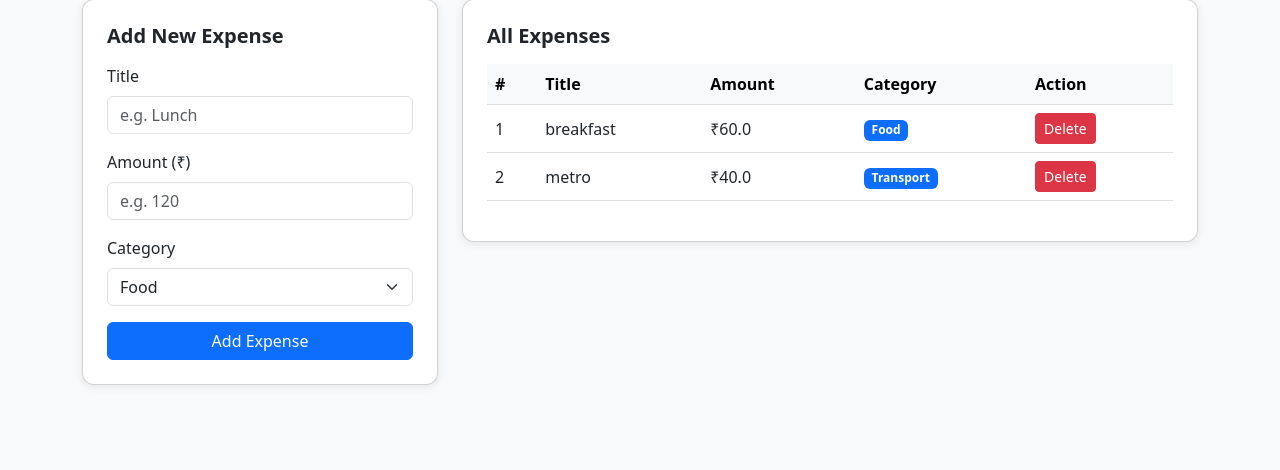
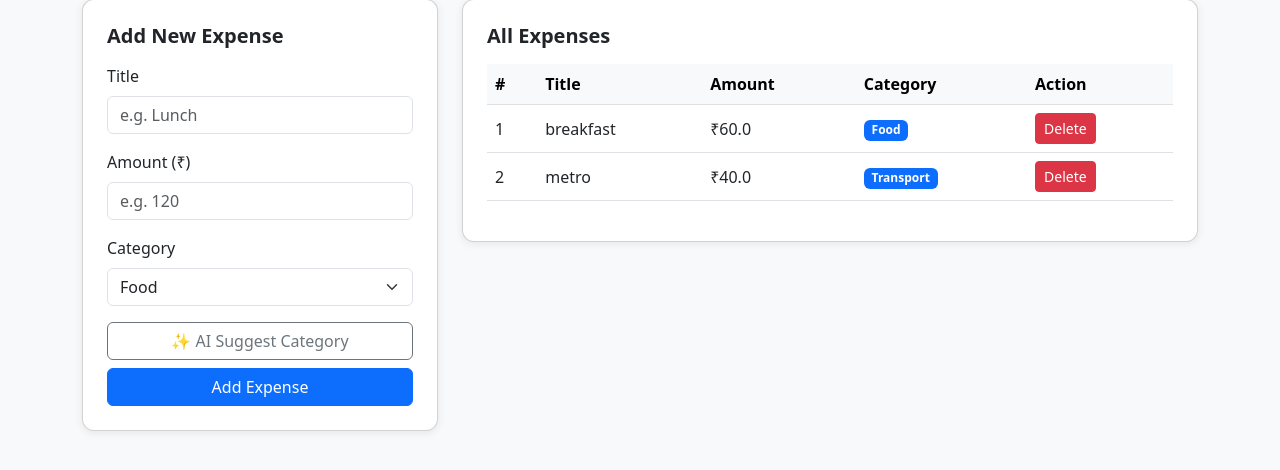
Before and after one commit to praritsharma02-hub/expense-tracker, a Flask app: page / in a window 1280 px wide. Shown: the part 103-573 px from the top of the page. Run offline with Flask 3, Linux system fonts and the light colour scheme; data comes from the database, SQL or seed files in the repository.

Commit message:
Add AI category suggestion using Gemini API

```diff
--- a/app.py
+++ b/app.py
@@ -1,4 +1,5 @@
-from flask import Flask, render_template, request, redirect
+from flask import Flask, render_template, request, redirect, jsonify
+import requests
 import sqlite3
 
 app = Flask(__name__)
@@ -44,7 +45,35 @@ def delete_expense(id):
     conn.commit()
     conn.close()
     return redirect('/')
+@app.route('/suggest-category', methods=['POST'])
+def suggest_category():
+    try:
+        title = request.json.get('title', '')
 
+        url = f'https://generativelanguage.googleapis.com/v1beta/models/gemini-2.0-flash:generateContent?key={api_key}'
+
+        payload = {
+            "contents": [{
+                "parts": [{
+                    "text": f'You are an expense categorizer. Given this expense title: "{title}", reply with ONLY one word from this list: Food, Transport, Study, Entertainment, Other. No explanation, just the single category word.'
+                }]
+            }]
+        }
+
+        response = requests.post(url, json=payload)
+        print("STATUS:", response.status_code)
+        print("RESPONSE:", response.text)
+        data = response.json()
+        category = data['candidates'][0]['content']['parts'][0]['text'].strip()
+
+        if category not in ['Food', 'Transport', 'Study', 'Entertainment', 'Other']:
+            category = 'Other'
+
+        return jsonify({'category': category})
+
+    except Exception as e:
+        print("ERROR:", str(e))
+        return jsonify({'category': 'Other', 'error': str(e)})
 if __name__ == '__main__':
     init_db()
     app.run(debug=True)
--- a/templates/index.html
+++ b/templates/index.html
@@ -43,7 +43,8 @@
                             <option>Other</option>
                         </select>
                     </div>
-                    <button type="submit" class="btn btn-primary w-100">Add Expense</button>
+                    <button type="button" class="btn btn-outline-secondary w-100 mb-2" onclick="suggestCategory()">✨ AI Suggest Category</button>
+<button type="submit" class="btn btn-primary w-100">Add Expense</button>
                 </form>
             </div>
         </div>
@@ -83,6 +84,34 @@
 
     </div>
 </div>
+<script>
+function suggestCategory() {
+    const title = document.querySelector('input[name="title"]').value;
+    if (!title) {
+        alert('Please enter an expense title first');
+        return;
+    }
 
+    const btn = document.querySelector('.btn-outline-secondary');
+    btn.textContent = '⏳ Thinking...';
+    btn.disabled = true;
+
+    fetch('/suggest-category', {
+        method: 'POST',
+        headers: {'Content-Type': 'application/json'},
+        body: JSON.stringify({title: title})
+    })
+    .then(r => r.json())
+    .then(data => {
+        document.querySelector('select[name="category"]').value = data.category;
+        btn.textContent = '✨ AI Suggest Category';
+        btn.disabled = false;
+    })
+    .catch(() => {
+        btn.textContent = '✨ AI Suggest Category';
+        btn.disabled = false;
+    });
+}
+</script>
 </body>
 </html>
```
